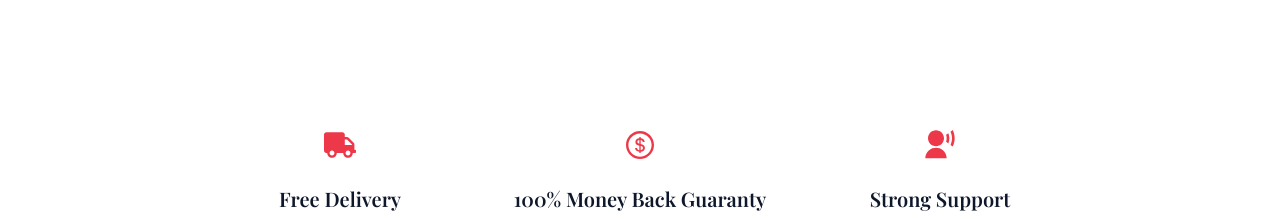
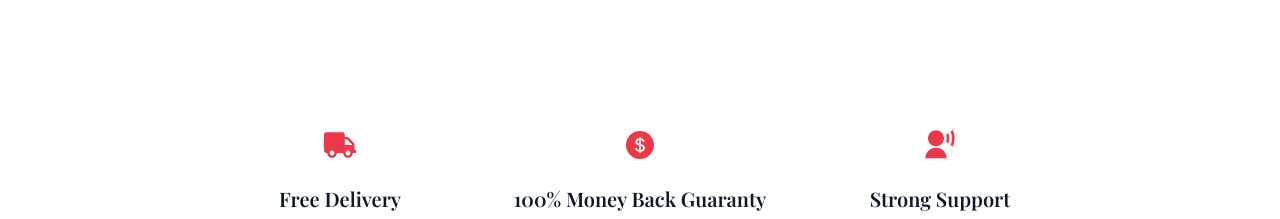
Before and after one commit to HossainRafi/Outfit, a React (Vite) app in the folder client/: page / in a window 1280 px wide. Shown: the part 2900-3119 px from the top of the page. Built offline with nearby package versions, Linux system fonts and the light colour scheme.

Commit message:
change dollar icon

```diff
--- a/client/src/pages/home/Features.jsx
+++ b/client/src/pages/home/Features.jsx
@@ -1,5 +1,5 @@
 import { FaTruck } from "react-icons/fa";
-import { AiOutlineDollar } from "react-icons/ai";
+import { AiFillDollarCircle } from "react-icons/ai";
 import { RiUserVoiceFill } from "react-icons/ri";
 
 const Features = () => {
@@ -17,7 +17,7 @@ const Features = () => {
       <div className="banner__card">
         <span>
           <i className="ri-money-dollar-circle-line"></i>
-          <AiOutlineDollar />
+          <AiFillDollarCircle />
         </span>
         <h4>100% Money Back Guaranty</h4>
         <p>
```
